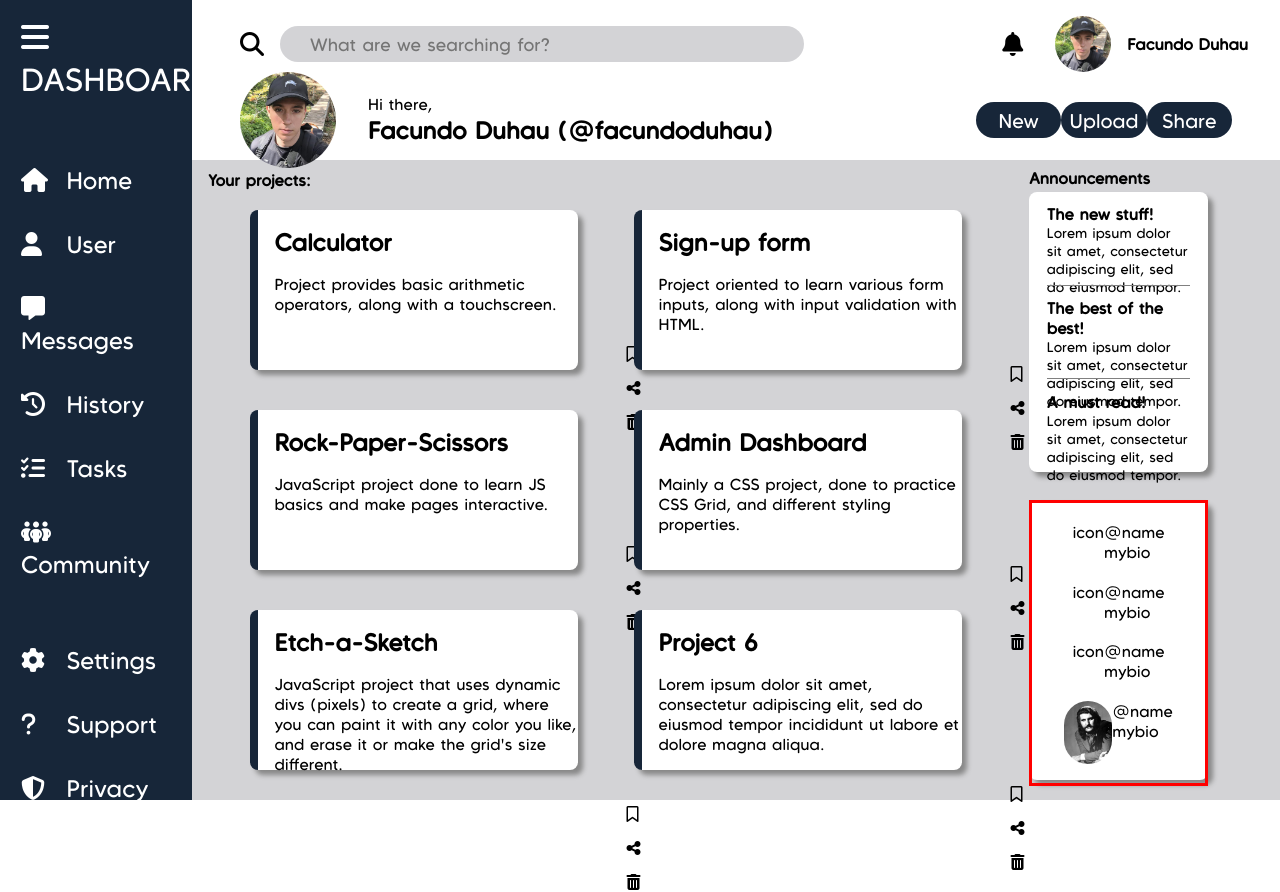
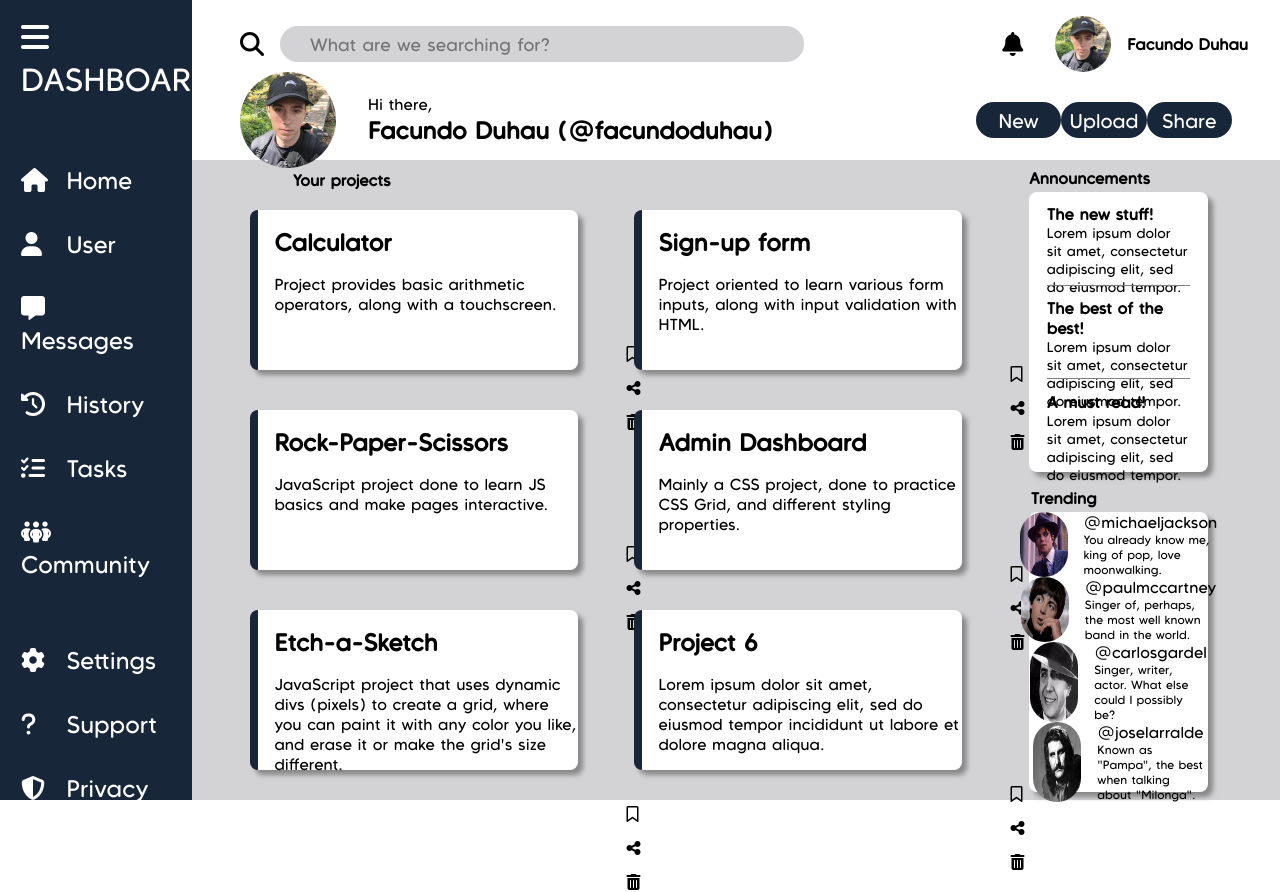
Before and after one commit to facundoduhau/admin-dashboard, a plain HTML site: page index.html in a window 1280 px wide. Drawn offline with Linux system fonts and the light colour scheme.

Commit message:
Trending is done, the project is finished, perhaps add JS integration later

```diff
--- a/index.html
+++ b/index.html
@@ -104,7 +104,7 @@
 
               <div class="section-title">
                 <div class="posts-title">
-                  Your projects:
+                  Your projects
                 </div>
               </div>
 
@@ -257,54 +257,66 @@
               </div>
               </div>
               <div class="trending">
+
+                <div class="trending-title-wrapper">
+                  <div class="trending-title">
+                    Trending
+                  </div>
+                </div>
                 <div class="trending-post">
 
                   <div class="trending-post-wrapper">
 
                     <div class="trending-user">
-                      icon
+                      <img src="img/icon2.jpg" alt="Michael Jackson" class="trending-icon">
                       <div class="trending-post-name-bio">
                         <div class="trending-post-name">
-                          @name
+                          @michaeljackson
                         </div>
                         <div class="trending-post-bio">
-                          mybio
+                          You already know me, king of pop, love moonwalking.
                         </div>
                       </div>
                     </div>
 
+                    <div class="separator"></div>
+
                     <div class="trending-user">
-                      icon
+                      <img src="img/icon1.jpg" alt="Paul Mccartney" class="trending-icon">
                       <div class="trending-post-name-bio">
                         <div class="trending-post-name">
-                          @name
+                          @paulmccartney
                         </div>
                         <div class="trending-post-bio">
-                          mybio
+                          Singer of, perhaps, the most well known band in the world.
                         </div>
                       </div>
                     </div>
 
+                    <div class="separator"></div>
+
                     <div class="trending-user">
-                      icon
+                      <img src="./img/Screenshot from 2024-09-12 07-56-21.png" alt="Gardel" class="trending-icon">
                       <div class="trending-post-name-bio">
                         <div class="trending-post-name">
-                          @name
+                          @carlosgardel
                         </div>
                         <div class="trending-post-bio">
-                          mybio
+                          Singer, writer, actor. What else could I possibly be?
                         </div>
                       </div>
                     </div>
 
+                    <div class="separator"></div>
+
                     <div class="trending-user">
-                      <img src="img/icon4.jpg" alt="Jose Larralde" class="trending-icon">
+                      <img src="img/Screenshot from 2024-09-12 07-55-18.png" alt="Jose Larralde" class="trending-icon">
                       <div class="trending-post-name-bio">
                         <div class="trending-post-name">
-                          @name
+                          @joselarralde
                         </div>
                         <div class="trending-post-bio">
-                          mybio
+                          Known as "Pampa", the best when talking about "Milonga".
                         </div>
                       </div>
                     </div>
--- a/style.css
+++ b/style.css
@@ -167,7 +167,7 @@ a
 .user-icon
 {
   width: 3.5rem;
-  border-radius: 5rem;
+  border-radius: 10rem;
   margin-left: 2rem;
   margin-right: 1rem;
 }
@@ -257,7 +257,7 @@ a
 
 .posts-title
 {
-  margin-left: 1rem;
+  margin-left: 6.3rem;
   font-weight: bold;
 }
 
@@ -391,6 +391,18 @@ a
   display: flex;
   justify-content: center;
   align-items: center;
+  flex-direction: column;
+}
+
+.trending-title-wrapper
+{
+  width: 90%;
+  margin-bottom: 4px;
+}
+
+.trending-title
+{
+  font-weight: bold;
 }
 
 .trending-user
@@ -404,12 +416,30 @@ a
   border-radius: 5rem;
 }
 
+.trending-post-bio
+{
+  font-size: 12px;
+}
+
+.trending-post
+{
+  display: flex;
+  flex-direction: column;
+  justify-content: center;
+  align-items: center;
+}
+
+.trending-post-name-bio
+{
+  margin-left: 1rem;
+}
+
 .trending-post-wrapper
 {
   display: flex;
   flex-direction: column;
   justify-content: space-evenly;
   align-items: center;
-  border: red solid;
   height: 100%;
+  width: 90%;
 }
```
Also changed, not shown: img/Screenshot from 2024-09-12 07-55-18.png (added), img/Screenshot from 2024-09-12 07-56-21.png (added).
